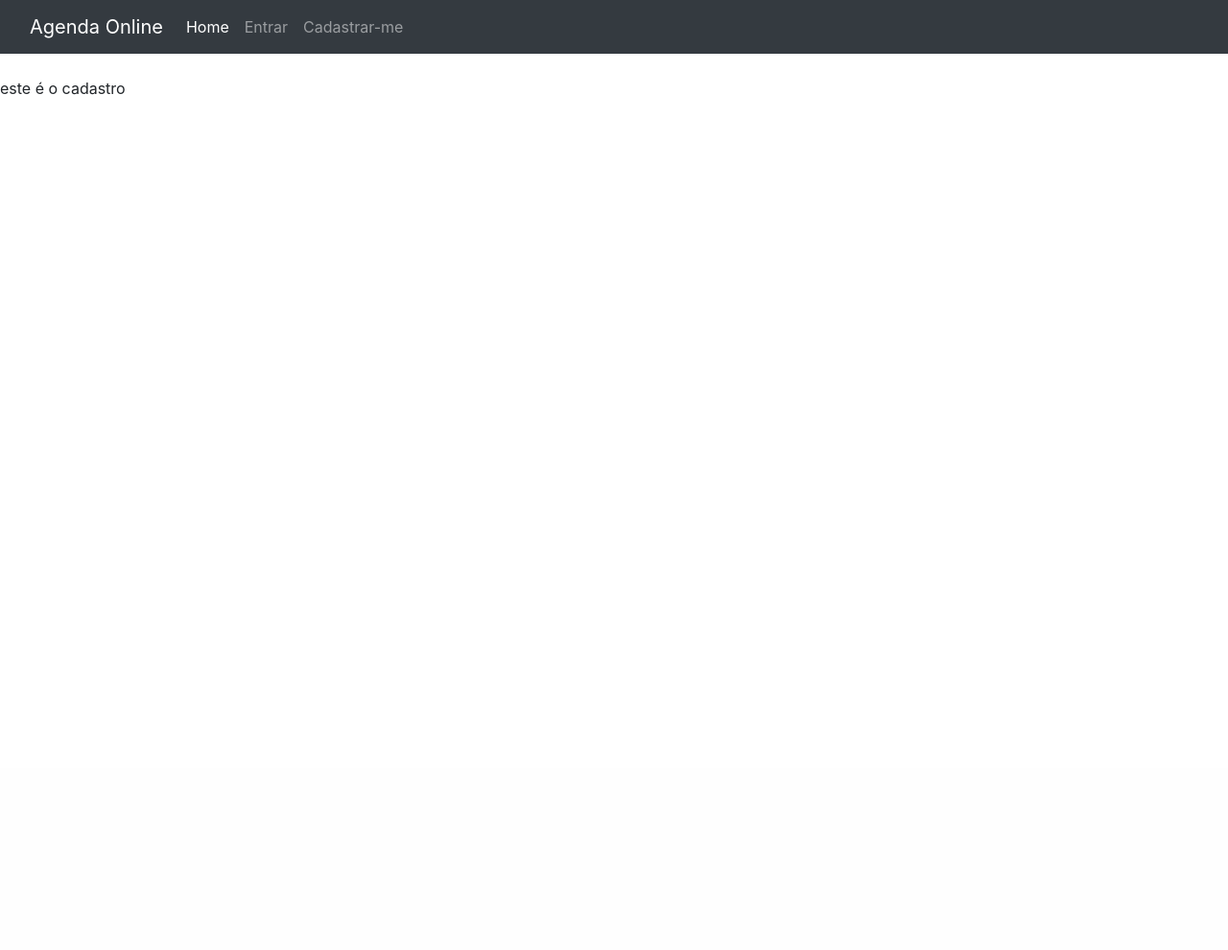
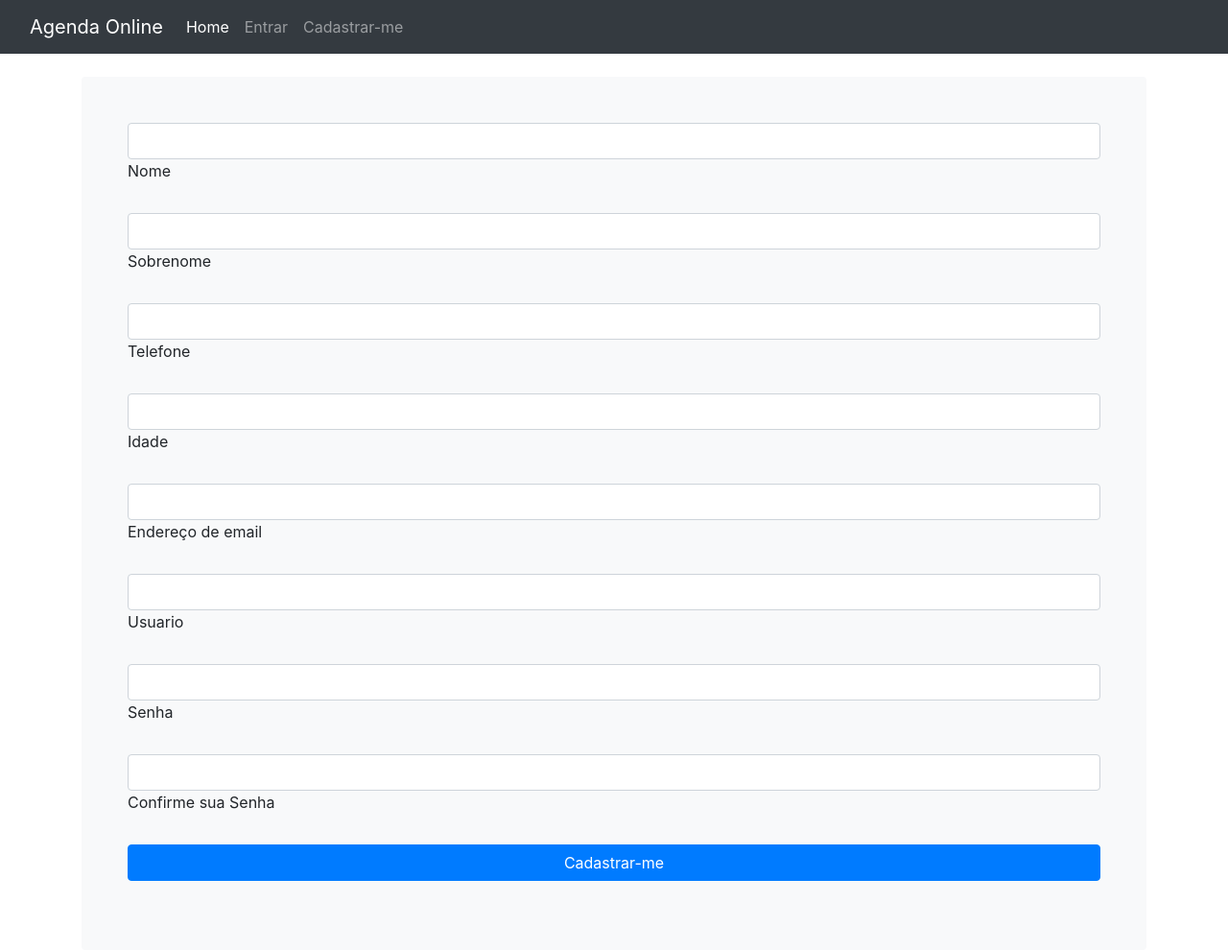
Before and after one commit to bxreis21/Projeto-Agenda-Online, a Django app: page /accounts/register/ in a window 1280 px wide. Shown: the whole page at 96% size. Before the commit the page ends 99 px from the top, so only its background shows below. Run offline with Django 4.2, Linux system fonts and the light colour scheme; some libraries are stand-ins or nearby versions.

Commit message:
htmls de login e register feitos, mensagens atribuidas, html base pronto.

```diff
--- a/accounts/models.py
+++ b/accounts/models.py
@@ -8,6 +8,7 @@ class Categoria(models.Model):
         return f"{self.categoria}"
 
 class Contato(models.Model):
+    id = models.AutoField(primary_key=True)
     nome = models.CharField(max_length=100)
     sobrenome = models.CharField(max_length=100)
     idade = models.IntegerField(blank=True)
--- a/accounts/templates/accounts/register.html
+++ b/accounts/templates/accounts/register.html
@@ -1,3 +1,66 @@
 {% extends 'base.html' %}
 
-{% block conteudo %}este é o cadastro{% endblock %}
+{% block conteudo %}
+
+
+<main class="container">
+    <div class="bg-light p-5 rounded">
+
+        <form action="{% url 'register' %}" method="post" >
+        {% include 'parciais/_messages.html' %}
+          {% csrf_token %}
+             <!-- Nome input -->
+             <div class="form-outline mb-4">
+                <input type="text" id="form2Example1" name='nome' class="form-control" />
+                <label class="form-label"  for="form2Example1">Nome</label>
+              </div>
+
+            <!-- Sobrenome input -->
+            <div class="form-outline mb-4">
+                <input type="text" id="form2Example1" name= 'sobrenome' class="form-control" />
+                <label class="form-label" ' for="form2Example1">Sobrenome</label>
+              </div>
+
+             <!-- Telefone input -->
+             <div class="form-outline mb-4">
+                <input type="text" id="form2Example1" name= 'telefone' class="form-control" />
+                <label class="form-label" for="form2Example1">Telefone</label>
+              </div>
+
+             <!-- Idade input -->
+             <div class="form-outline mb-4">
+                <input type="number" id="form2Example1" name='idade' class="form-control" />
+                <label class="form-label" for="form2Example1">Idade</label>
+              </div>
+
+            <!-- Email input -->
+            <div class="form-outline mb-4">
+              <input type="email" id="form2Example1" name='email' class="form-control" />
+              <label class="form-label" for="form2Example1">Endereço de email</label>
+            </div>
+
+             <!-- User input -->
+            <div class="form-outline mb-4">
+              <input type="text" id="form2Example1" name='usuario' class="form-control" />
+              <label class="form-label"  for="form2Example1">Usuario</label>
+            </div>
+
+            <!-- Password input -->
+            <div class="form-outline mb-4">
+              <input type="password" id="form2Example2" name='senha' class="form-control" />
+              <label class="form-label" for="form2Example2">Senha</label>
+            </div>
+
+            <!-- Password input -->
+            <div class="form-outline mb-4">
+                <input type="password" id="form2Example2" name='senha2' class="form-control" />
+                <label class="form-label" for="form2Example2">Confirme sua Senha</label>
+            </div>
+
+            <!-- Submit button -->
+            <button type="submit" value="submit" class="btn btn-primary btn-block mb-4" >Cadastrar-me</button>
+
+        </form>
+  </div>
+</main>
+{% endblock %}
--- a/accounts/views.py
+++ b/accounts/views.py
@@ -1,8 +1,44 @@
-from django.shortcuts import render
+from django.forms import ValidationError
+from django.shortcuts import redirect, render
+from django.contrib import messages
+from django.core.validators import validate_email
 
 def login(request):
-    return render(request, 'accounts/login.html')
+    if request.method!='POST':
+        return render(request, 'accounts/login.html')
+
 
 def register(request):
-    return render(request, 'accounts/register.html')
+    if request.method!='POST':
+        return render(request, 'accounts/register.html')
+
+    forms = {
+        'nome':request.POST.get('nome'),
+        'sobrenome':request.POST.get('sobrenome'),
+        'telefone': request.POST.get('telefone'),
+        'idade': request.POST.get('idade'),
+        'email': request.POST.get('email'),
+        'senha': request.POST.get('senha'),
+        'senha2': request.POST.get('senha2')
+    }
+
+    for x in forms.values():
+        if not x:
+            messages.error(request,'Formulário incompleto! Por favor insira as informações corretamente!')
+            return render(request, 'accounts/register.html')
+
+    try:
+        validate_email(forms['email'])
+    except ValidationError:
+        messages.error(request, 'Email Inválido!')
+        return render(request, 'accounts/register.html')
+
+    if forms['senha2'] != forms['senha']:
+        messages.error(request, 'Senhas não batem, tente novamente!')
+        return render(request, 'accounts/register.html')
+
+    messages.success(request, 'Usuário cadastrado com sucesso! Seja bem-vindo ao Agenda Online!')
+
+    return redirect('login')
+
 # Create your views here.
--- a/templates/base.html
+++ b/templates/base.html
@@ -43,8 +43,6 @@
     <nav class="navbar navbar-expand-md navbar-dark bg-dark mb-4">
         <div class="container-fluid">
         <a class="navbar-brand" href="{% url 'index' %}">Agenda Online</a>
-        <button class="navbar-toggler" type="button" data-bs-toggle="collapse" data-bs-target="#navbarCollapse" aria-controls="navbarCollapse" aria-expanded="false" aria-label="Toggle navigation">
-            <span class="navbar-toggler-icon"></span>
         </button>
             <div class="collapse navbar-collapse" id="navbarCollapse">
                 <ul class="navbar-nav me-auto mb-2 mb-md-0">
@@ -52,15 +50,16 @@
                     <a class="nav-link active" aria-current="page" href="{% url 'index' %}">Home</a>
                 </li>
                 <li class="nav-item">
-                    <a class="nav-link" href="{% url 'login' %}">Entrar</a>
+                    <a class="nav-link" href="/accounts">Entrar</a>
                 </li>
                 <li class="nav-item">
-                    <a class="nav-link" href="{% url 'register' %}">Cadastrar-me</a>
+                    <a class="nav-link" href="/accounts/register">Cadastrar-me</a>
                 </li>
                 </ul>
             </div>
         </div>
     </nav>
+
     {%block conteudo%}
     {% endblock %}
 </html>
--- /dev/null
+++ b/templates/parciais/_messages.html
@@ -0,0 +1,7 @@
+{% if messages %}
+{% for message in messages %}
+<div class="alert {{message.tags}}" role="alert">
+    {{ message }}
+  </div>
+{% endfor %}
+{% endif %}
```
Also changed, not shown: accounts/templates/accounts/login.html (+34 -1 lines), agenda/settings.py (+8 -0 lines), home/templates/home/home.html (+8 -1 lines), db.sqlite3.
